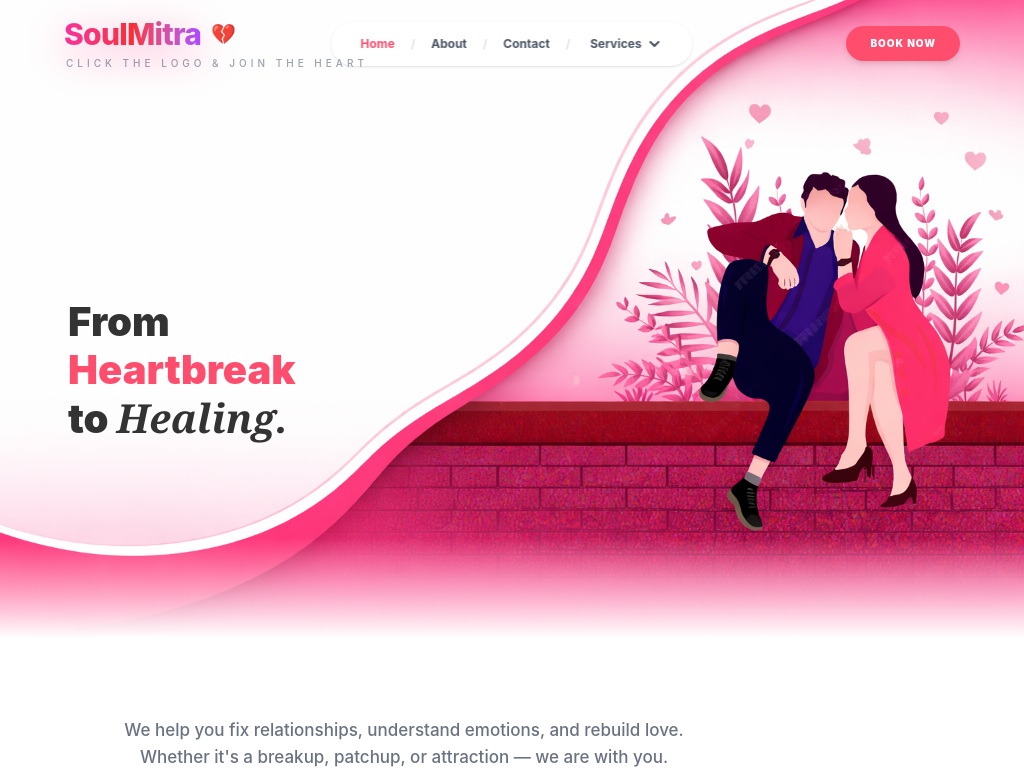
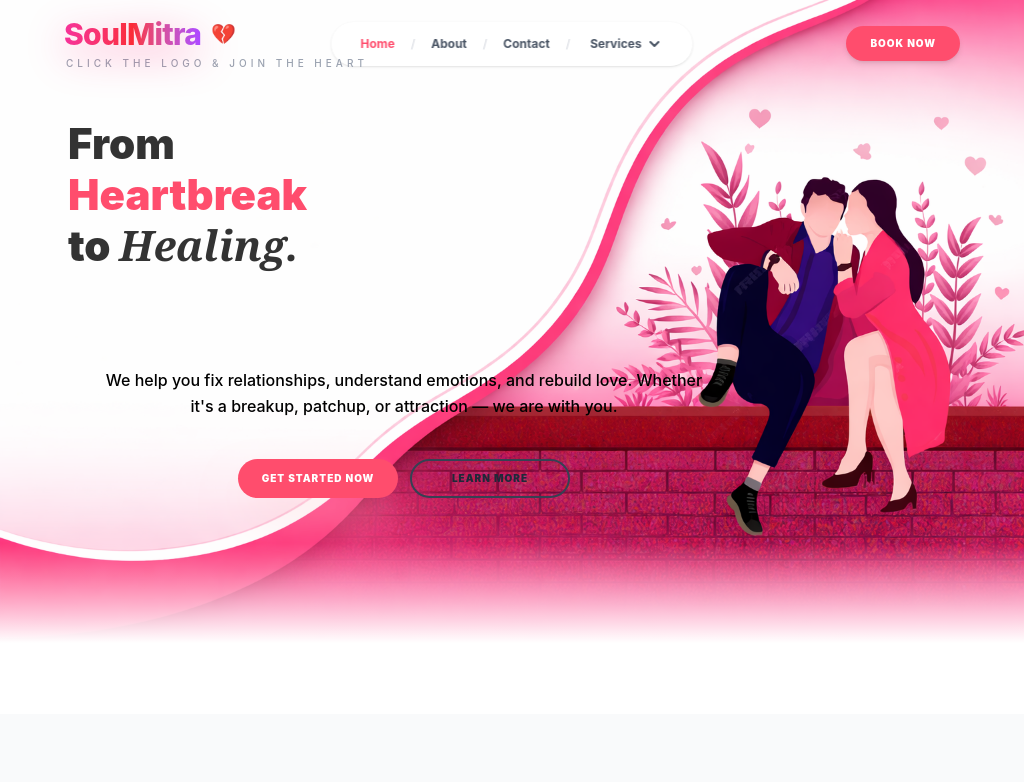
Before and after one commit to chaturbhuj9166/SoleMitra, a React (Vite) app in the folder Frontend/: page / in a window 1024 px wide. Shown: the top 782 px of the page. Built offline with nearby package versions, Linux system fonts and the light colour scheme.

Commit message:
full responcive

```diff
--- a/Frontend/src/pages/Home.css
+++ b/Frontend/src/pages/Home.css
@@ -1,66 +1,54 @@
-/* 📱 ADVANCED MOBILE LAYOUT (≤425px) */
-@media (max-width: 425px) {
+/* 📱 MOBILE (≤479px) */
+@media (min-width: 425px) and (max-width: 768px) {
 
-  /* MAIN HERO */
   .relative.min-h-screen {
     display: flex !important;
     flex-direction: column !important;
+    overflow: hidden !important;
+    padding-bottom: 40px;
   }
 
-  /* IMAGE */
   .hero-img {
-    position: relative !important;
-    width: 100% !important;
+    position: relative;
+    width: 100%;
+  }
 
+  .hero-img img {
+    width: 100%;
   }
+
+  /* IMAGE FADE */
   .hero-img::after {
     content: "";
     position: absolute;
     bottom: 0;
     left: 0;
     width: 100%;
-  height: 80px; /* 👈 fade area */
-
-  background: linear-gradient(
-    to bottom,
-    rgba(255, 255, 255, 0) 0%,
-    white 100%
-  );
-
-  pointer-events: none;
+    height: 80px;
+    background: linear-gradient(to bottom, transparent, white);
   }
 
-  .hero-img img {
-    width: 100% !important;
+  .h1contenct {
+    padding: 20px;
   }
 
-  /* TEXT WRAPPER */
-  .h1contenct {
-    padding: 20px !important;
-  }
-
-  /* 🔥 HEADING KO IMAGE KE SAAMNE LANA */
   .h1contenct h1 {
-    font-size: 26px !important;
-    line-height: 1.2 !important;
-    top: -210px !important; /* 👈 MAGIC */
+    font-size: 26px;
+    line-height: 1.2;
     position: relative;
+    top: -50vw;   /* 🔥 responsive (no break) */
     z-index: 30;
   }
 
-  /* PARAGRAPH */
   .hero-pera {
-    font-size: 14px !important;
-
-  }
-    .hero-pera {
-    margin-top: -100px !important;  /* 👈 gap kam karega */
+    margin-top: -20vw;
+    font-size: 14px;
+    text-align: center;
   }
 
-  /* BUTTONS */
   .hero-btns {
-    display: flex !important;
-    flex-direction: column !important;
+    display: flex;
+    flex-direction: column;
     gap: 12px;
     margin-top: 20px;
   }
@@ -68,86 +56,94 @@
   .hero-btns button {
     width: 100%;
   }
+
+  .bg-gray-50 {
+    margin-top: -30px;
+    position: relative;
+    z-index: 20;
+  }
+}
+
+
+
+/* 📱 TABLET LARGE (769px–1024px) */
+@media (min-width: 769px) and (max-width: 1024px) {
+
   .relative.min-h-screen {
-    overflow: hidden !important;
-     padding-bottom: 40px !important; /* 👈 MAGIC FIX */
+    display: flex !important;
+    align-items: center;
+  }
+
+  /* IMAGE */
+  .hero-img {
+    position: absolute;   /* 👈 KEY FIX */
+    right: 0;
+    width: 60%;
+    z-index: 10;
+  }
+
+  .hero-img img {
+    width: 100%;
+  }
+
+  /* 🔥 TEXT OVER IMAGE */
+  .h1contenct {
+    position: relative;
+    z-index: 30;
+    width: 100%;
+    top: -30vw;
+  }
+
+  .h1contenct h1 {
+    font-size: 42px;
+    line-height: 1.2;
+      top: -150vw;
+
+  }
+
+  .hero-pera {
+    margin-top: 25px;
+    font-size: 18px;
+    max-width: 500px;
+ color: rgb(0, 0, 0);
+
+
+  }
+
+
+  /* BUTTON NICHE */
+  .hero-btns {
+    margin-top: 20px;
+    display: flex;
+    gap: 12px;
   }
    .bg-gray-50 {
-    margin-top: -80px !important;  /* 👈 upar kheench */
+    top: -110px;
     position: relative;
     z-index: 20;
   }
 
 }
 
-@media (max-width: 1024px) and (min-width: 426px) {
+/* 📱 TABLET LARGE (769px–1024px) */
+@media (min-width: 769px) and (max-width: 1024px) {
 
-  /* MAIN LAYOUT COLUMN */
   .relative.min-h-screen {
     display: flex !important;
     flex-direction: column !important;
   }
 
-  /* 🔥 IMAGE */
   .hero-img {
-    position: relative !important;
-    width: 100% !important;
-    margin-top: -45px !important; /* 👈 5px aur upar */
+    position: relative;
+    width: 100%;
+    margin-top: -40px;
   }
 
   .hero-img img {
-    width: 100% !important;
-  }
-
-  /* 🔥 H1 IMAGE KE SAATH */
-  .h1contenct h1 {
-    font-size: 40px !important;
-    line-height: 1.2;
-    position: relative;
-    top: -380px;  /* 👈 image ke paas */
-    z-index: 30;
-  }
-
-  /* 🔥 PARAGRAPH NICHE */
-.hero-pera {
-  margin-top: -130px !important;
-  font-size: 17px;
-  width: 100%;
-
-  display: flex;
-  justify-content: center;
-
-  text-align: center;
-  max-width: 600px;   /* 👈 clean readable width */
-  margin-left: auto;
-  margin-right: auto;
-}
-
-
-  /* 🔥 BUTTONS INLINE */
- .hero-btns {
-  display: flex !important;
-  flex-direction: row !important;
-  gap: 12px;
-  margin-top: 20px;
-
-  justify-content: center;   /* 👈 center */
     width: 100%;
   }
 
-/* buttons ko thoda balanced width */
-.hero-btns button {
-  padding: 10px 18px !important;
-  font-size: 11px;
-
-  min-width: 160px;  /* 👈 same size buttons */
-}
-
-  /* 🔥 IMAGE BOTTOM BLUR EFFECT */
-  .hero-img {
-    position: relative;
-  }
-
+  /* IMAGE FADE */
   .hero-img::after {
     content: "";
     position: absolute;
@@ -155,19 +151,42 @@
     left: 0;
     width: 100%;
     height: 100px;
+    background: linear-gradient(to bottom, transparent, white);
+  }
 
-    background: linear-gradient(
-      to bottom,
-      rgba(255,255,255,0) 0%,
-      white 100%
-    );
+  /* 🔥 H1 + PARA IMAGE KE SAATH */
+  .h1contenct h1 {
+    font-size: 42px;
+    position: relative;
+    top: -25vw;
+    z-index: 30;
+  }
 
-    pointer-events: none;
+  .hero-pera {
+    margin-top: -18vw;
+    font-size: 16px;
+    max-width: 600px;
+    margin-left: auto;
+    margin-right: auto;
+    text-align: center;
   }
+
+  /* 🔥 BUTTON NICHE */
+  .hero-btns {
+    display: flex;
+    justify-content: center;
+    gap: 12px;
+    margin-top: 20px;
+  }
+
+  .hero-btns button {
+    padding: 10px 20px;
+    min-width: 160px;
+  }
+
   .bg-gray-50 {
-    margin-top: -30px !important;  /* 👈 upar kheench */
+    margin-top: -30px;
     position: relative;
     z-index: 20;
   }
-
 }
```
Lines whose indentation alone changed are shown as unchanged.
